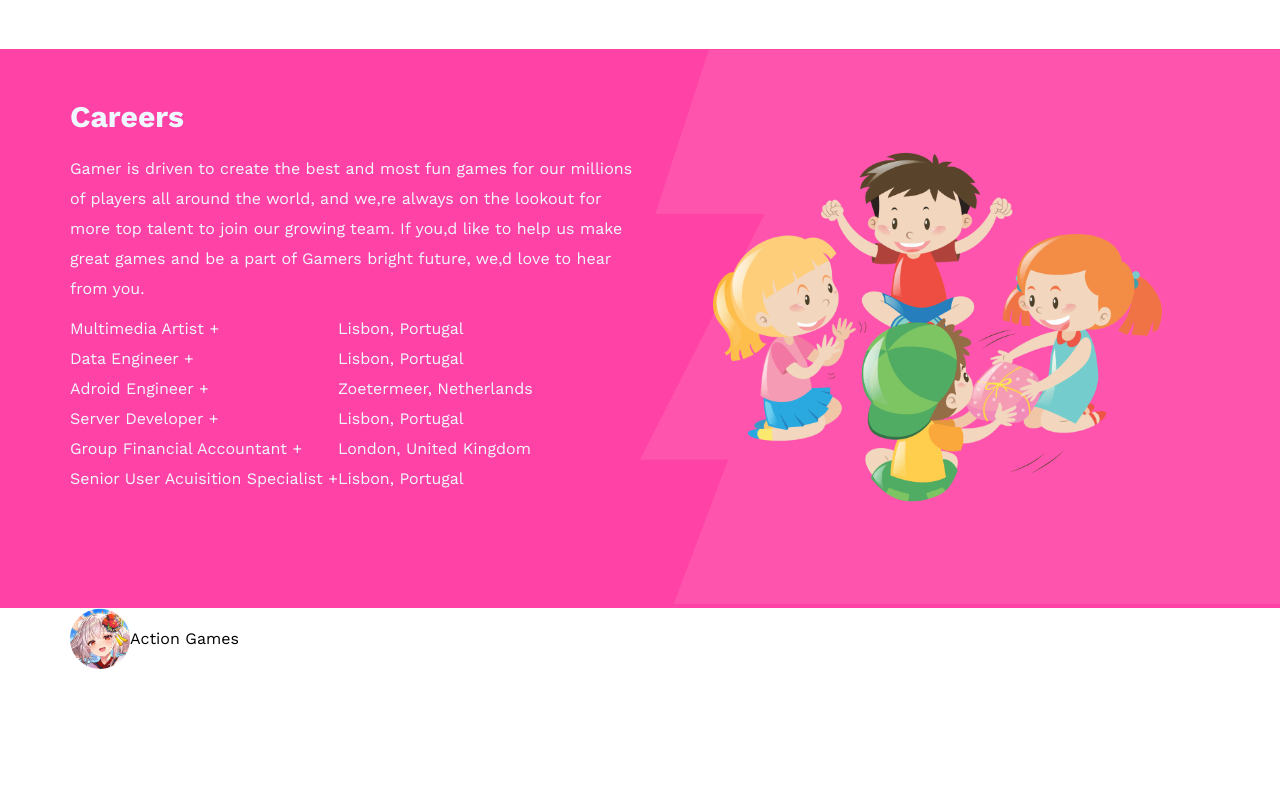
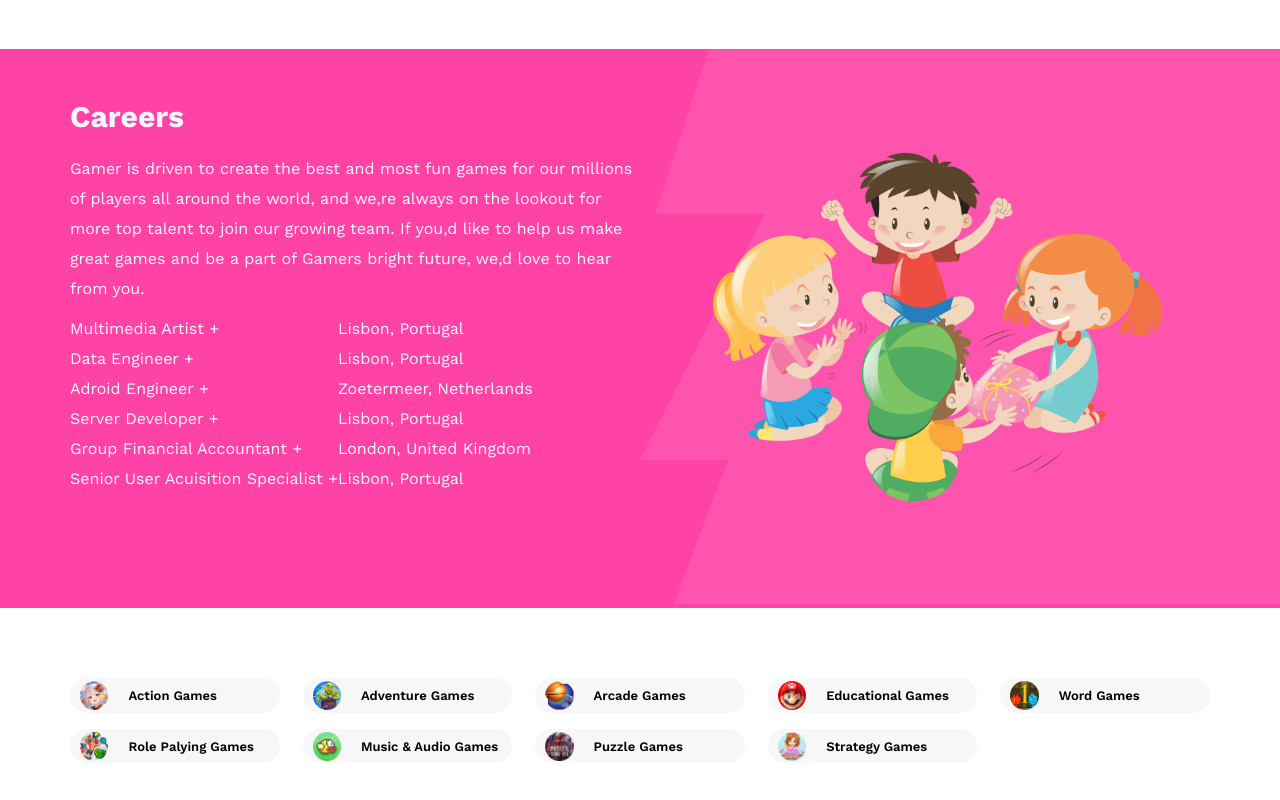
Before and after one commit to Shamimreza82/assignment-2-B8A2-Gamer-Zone, a plain HTML site: page index.html in a window 1280 px wide. Shown: the part 2336-3136 px from the top of the page. Drawn offline with nearby package versions, Linux system fonts and the light colour scheme.

Commit message:
multiple game button section added

```diff
--- a/index.html
+++ b/index.html
@@ -191,6 +191,38 @@
                 <img src="images/Rectangle11.png" alt="">
                 <p>Action Games</p>
             </div>
+            <div class="game-zone">
+                <img src="images/Rectangle12.png" alt="">
+                <p>Adventure Games </p>
+            </div>
+            <div class="game-zone">
+                <img src="images/Rectangle13.png" alt="">
+                <p>Arcade Games</p>
+            </div>
+            <div class="game-zone">
+                <img src="images/Rectangle14.png" alt="">
+                <p>Educational Games</p>
+            </div>
+            <div class="game-zone">
+                <img src="images/Rectangle15.png" alt="">
+                <p>Word Games</p>
+            </div>
+            <div class="game-zone">
+                <img src="images/Rectangle16.png" alt="">
+                <p>Role Palying Games</p>
+            </div>
+            <div class="game-zone">
+                <img src="images/Rectangle17.png" alt="">
+                <p>Music & Audio Games</p>
+            </div>
+            <div class="game-zone">
+                <img src="images/Rectangle18.png" alt="">
+                <p>Puzzle Games</p>
+            </div>
+            <div class="game-zone">
+                <img src="images/Rectangle19.png" alt="">
+                <p>Strategy Games</p>
+            </div>
         </div>
     </section>
 
--- a/style.css/style.css
+++ b/style.css/style.css
@@ -423,14 +423,43 @@ ul a {
 
 .multiple-games-container {
         max-width: 1140px;
-        min-height: 300px;
-        margin: 0 auto;
+        margin: 70px auto;
+        display: grid;
+        grid-template-columns: repeat(5,1fr);
+        gap: 2%;
+        flex-wrap:wrap ;
 }
 
 .game-zone {
     display: flex;
     align-items: center;
+    height: 70%;
+    width: 100%;
+    background-color: #f8f7f7;
+    color: #000000;
+    border-radius: 50px;
+    padding: 10px;
 }
+
+.game-zone p {
+    padding-left: 20px;
+    font-size: 13px;
+    font-weight: 600;
+}
+
+.game-zone:hover {
+    border: 1px solid #FF42A5;
+    color: #FF42A5;
+    transition: 0.2s;
+
+}
+
+.game-zone img {
+    width: 15%;
+}
+
+
+
 
 
 
@@ -541,6 +570,31 @@ ul a {
         font-size: 11px;
         padding-left: 40px;
     }
+    .multiple-games-container {
+        grid-template-columns: repeat(3,1fr);
+    }
+
+
+/* --------------------------- */
+
+.game-zone p {
+    padding-left: 20px;
+    font-size: 7px;
+    font-weight: 600;
+}
+
+.game-zone:hover {
+    border: 1px solid #FF42A5;
+    color: #FF42A5;
+}
+
+.game-zone img {
+    width: 10%;
+}
+
+
+
+
 
 
 }
@@ -635,5 +689,9 @@ ul a {
         font-size: 15px;
     }
 
+    .multiple-games-container {
+        grid-template-columns: repeat(3,1fr);
+    }
+
 
 }
```
